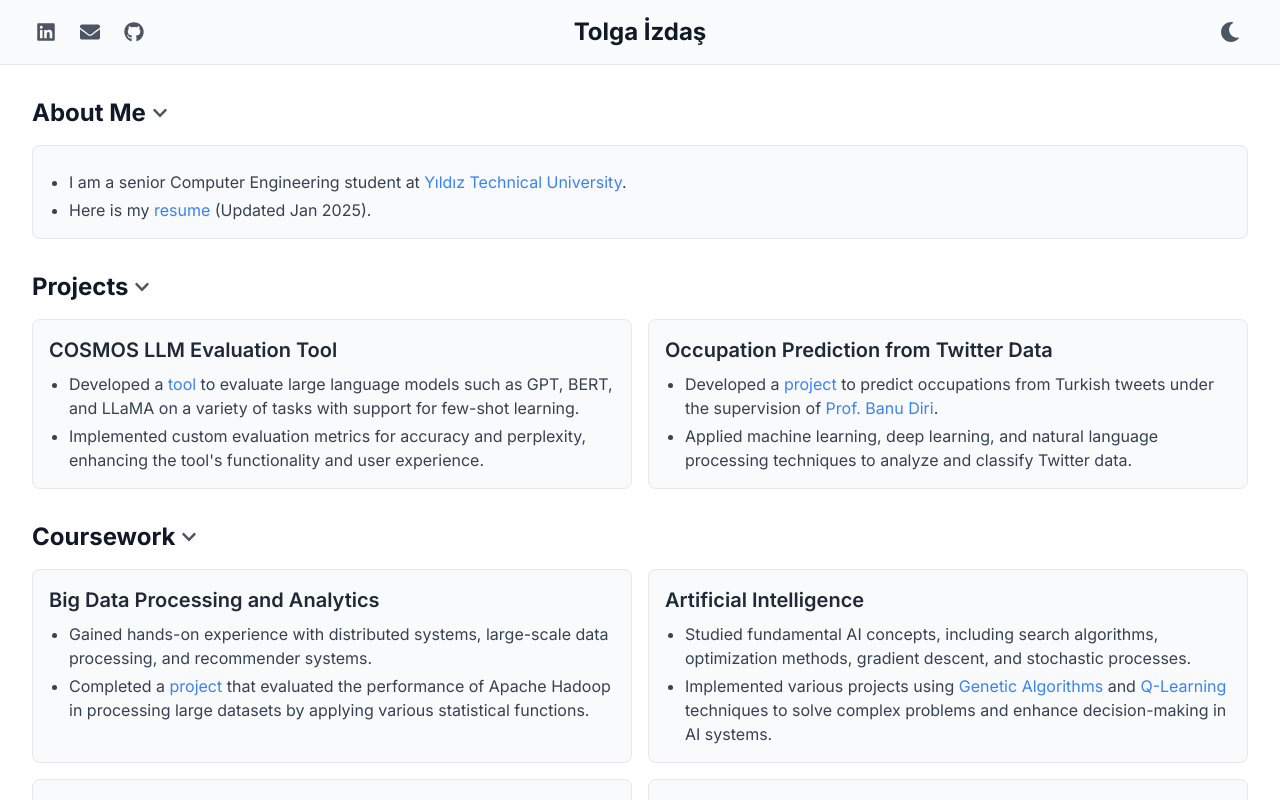
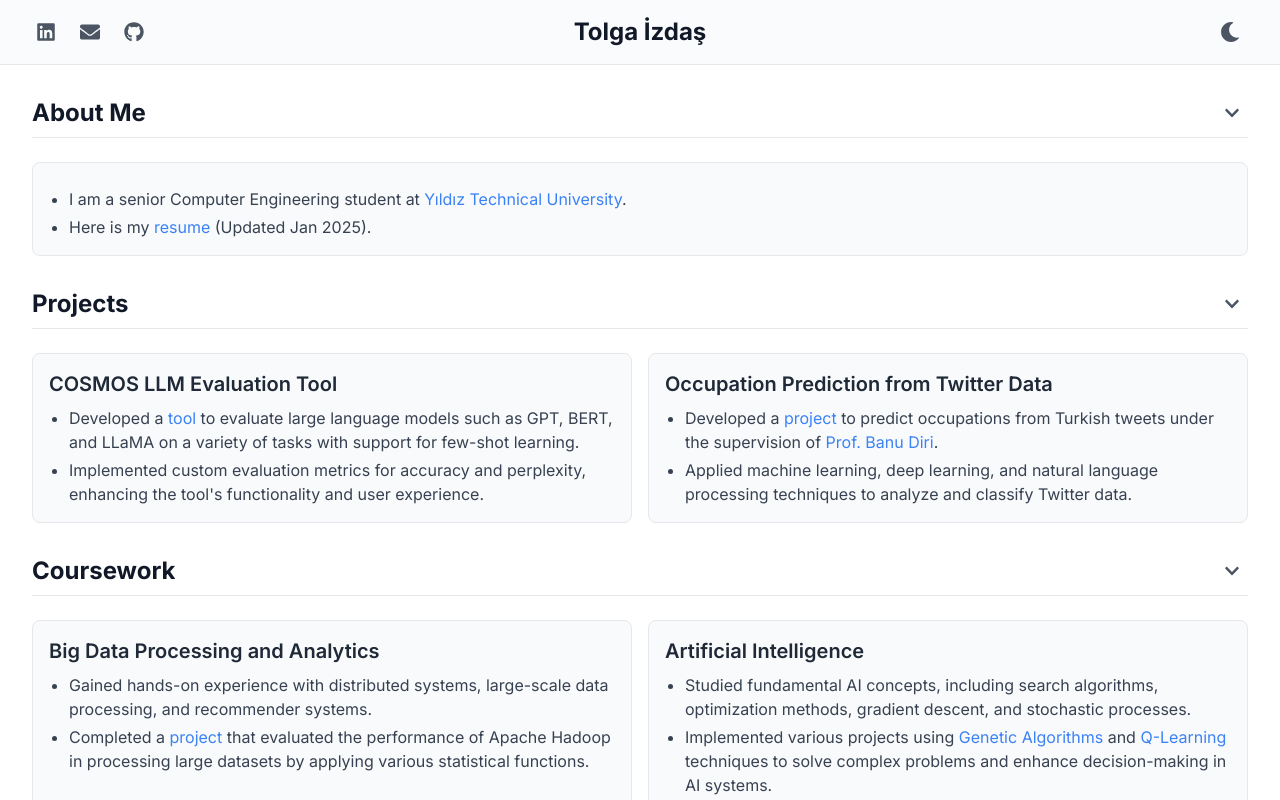
Before and after one commit to tolgaizdas/personal-website, a Next.js app: page / in a window 1280 px wide. Shown: the top 800 px of the page. Built offline with nearby package versions, Linux system fonts and the light colour scheme.

Commit message:
updated section headers

```diff
--- a/src/components/section.js
+++ b/src/components/Section.js
@@ -23,31 +23,27 @@ const Section = ({ header, subsections }) => {
       ? "lg:grid-cols-2"
       : "lg:grid-cols-1";
 
-  // Toggle the collapsed state
-  const toggleCollapse = () => setIsCollapsed(!isCollapsed);
-
   return (
     <div className="mb-8">
-      <div className="flex justify-between items-center mb-4">
-        <h1
-          className="text-2xl font-bold text-gray-900 dark:text-gray-100 cursor-pointer"
-          onClick={toggleCollapse} // Make the header clickable
+      {/* Header container with bottom border that spans full width */}
+      <div
+        onClick={() => setIsCollapsed(!isCollapsed)}
+        className="group flex justify-between items-center mb-6 pb-2 border-b border-gray-200 dark:border-gray-700 cursor-pointer"
       >
-          {header + " "}
+        <h1 className="flex-grow text-2xl font-bold text-gray-900 dark:text-gray-100">
+          {header}
+        </h1>
         {/* Collapse/Expand Button */}
         <button
-            onClick={toggleCollapse} // Button also toggles collapse
-            className="text-gray-600 dark:text-gray-400 hover:text-gray-900 dark:hover:text-gray-100 focus:outline-none"
+          className="ml-4 p-2 text-gray-600 hover:text-gray-800 dark:text-gray-400 dark:hover:text-gray-200 transition-colors"
           aria-label={isCollapsed ? "Expand Section" : "Collapse Section"}
         >
-            {/* FontAwesome icons for up and down arrows */}
           {isCollapsed ? (
             <FaChevronUp className="h-4 w-4" />
           ) : (
             <FaChevronDown className="h-4 w-4" />
           )}
         </button>
-        </h1>
       </div>
 
       {/* Conditionally render subsections based on isCollapsed */}
--- a/src/components/TopButton.js
+++ b/src/components/TopButton.js
@@ -37,7 +37,7 @@ const TopButton = () => {
       rounded-full
       focus:outline-none transition-opacity transition-colors
       bg-gray-50 dark:bg-gray-800
-      text-gray-600 dark:text-gray-300
+      text-gray-600 dark:text-gray-400
       hover:text-gray-800 dark:hover:text-gray-200
       border border-gray-200 dark:border-gray-700`}
       aria-label="Scroll to Top"
```
Also changed, not shown: src/components/Subsection.js (renamed from src/components/subsection.js), src/components/Title.js (renamed from src/components/title.js). Lines whose indentation alone changed are shown as unchanged.
